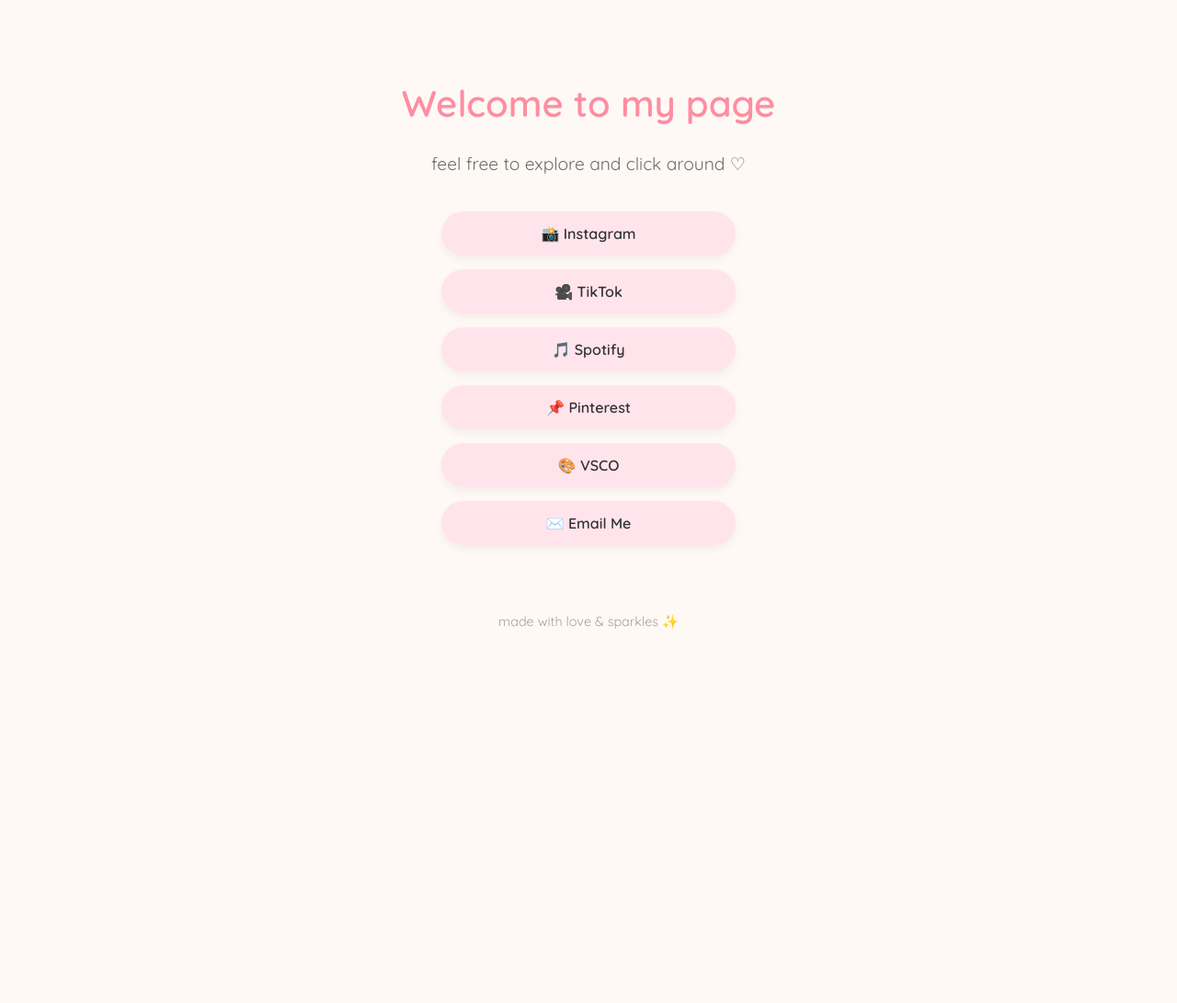
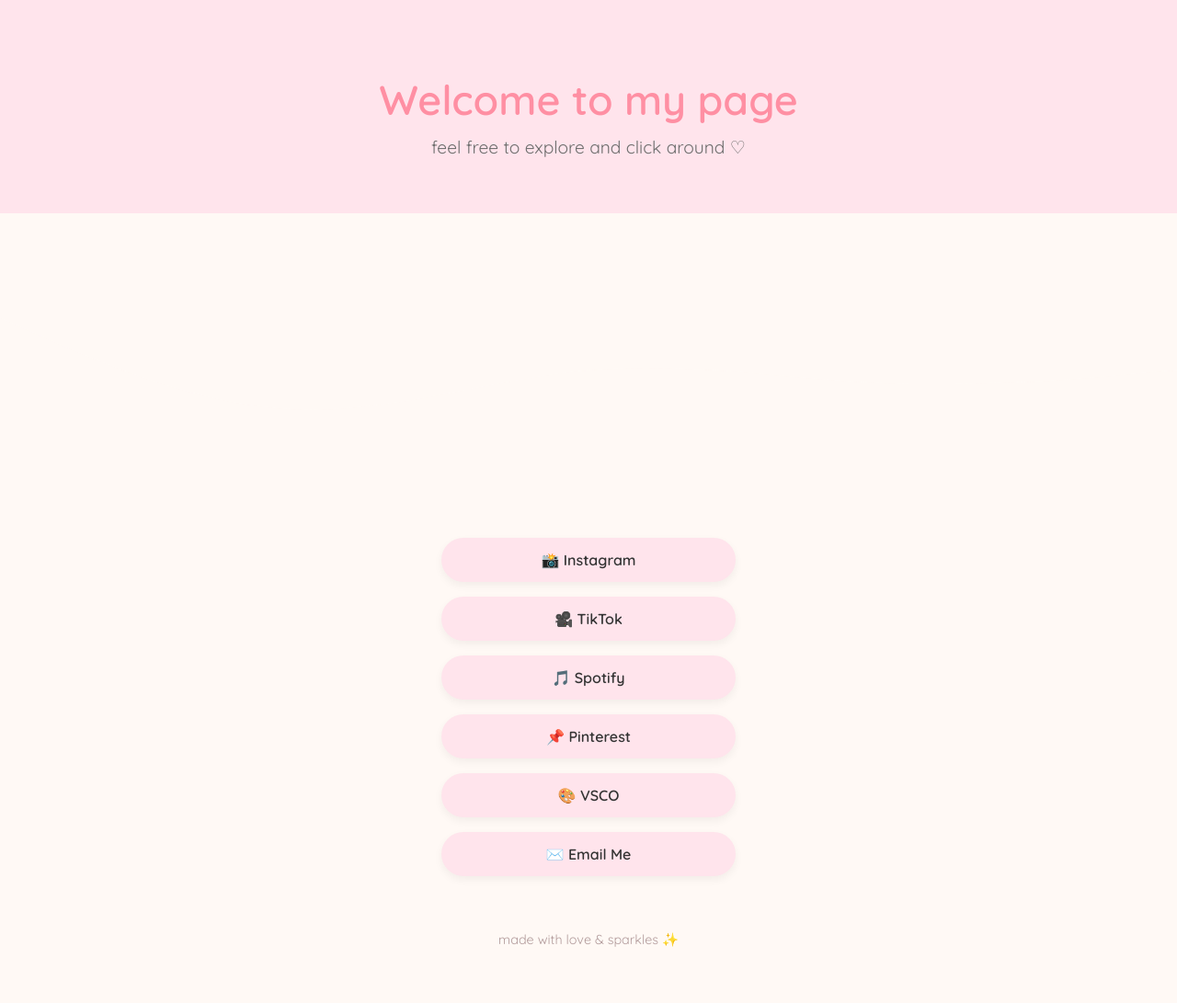
Before and after one commit to anelisrosario/aneisasunflower, a plain HTML site: page index.html in a window 1280 px wide. Shown: the whole page at 92% size. Before the commit the page ends 800 px from the top, so only its background shows below. Drawn offline with Linux system fonts and the light colour scheme.

Commit message:
add cozy landing page ✨l

```diff
--- a/index.html
+++ b/index.html
@@ -8,48 +8,65 @@
   <style>
     * {
       box-sizing: border-box;
+      margin: 0;
+      padding: 0;
     }
 
     body {
-      margin: 0;
-      padding: 0;
       font-family: 'Quicksand', sans-serif;
       background-color: #fff9f5;
       color: #333;
+      text-align: center;
+    }
+
+    header {
+      background-color: #ffe4ec;
+      padding: 80px 20px 60px;
+      position: relative;
+    }
+
+    header h1 {
+      font-size: 2.8rem;
+      color: #ff8fa3;
+      margin-bottom: 12px;
+    }
+
+    header p {
+      font-size: 1.2rem;
+      color: #6e6e6e;
+    }
+
+    .svg-divider {
+      position: relative;
+      top: 0;
+      width: 100%;
+      margin-bottom: -5px;
+    }
+
+    .content {
+      background-color: #fff9f5;
+      padding: 40px 20px 60px;
       display: flex;
       flex-direction: column;
       align-items: center;
-      padding: 60px 20px;
-    }
-
-    h1 {
-      font-size: 2.5rem;
-      color: #ff8da1;
-      margin-bottom: 10px;
-    }
-
-    .subtitle {
-      font-size: 1.2rem;
-      color: #6e6e6e;
-      margin-bottom: 40px;
     }
 
     .buttons {
       display: flex;
       flex-direction: column;
-      gap: 15px;
+      gap: 16px;
       width: 100%;
       max-width: 320px;
+      margin-top: 30px;
     }
 
     .btn {
       text-decoration: none;
       background-color: #ffe4ec;
       color: #333;
-      padding: 14px 20px;
+      padding: 14px 24px;
       border-radius: 999px;
       font-weight: 600;
-      text-align: center;
       font-size: 1rem;
       transition: all 0.3s ease;
       box-shadow: 0 4px 10px rgba(0, 0, 0, 0.05);
@@ -67,20 +84,33 @@
     }
 
     @media screen and (max-width: 480px) {
-      h1 {
+      header h1 {
         font-size: 2rem;
       }
 
-      .subtitle {
+      header p {
         font-size: 1rem;
       }
     }
   </style>
 </head>
 <body>
+
+  <header>
     <h1>Welcome to my page</h1>
-  <p class="subtitle">feel free to explore and click around ♡</p>
+    <p>feel free to explore and click around ♡</p>
+  </header>
 
+  <!-- Wavy Divider SVG from Canva -->
+  <div class="svg-divider">
+    <svg viewBox="0 0 1440 320" width="100%" height="100%" preserveAspectRatio="none">
+      <path fill="#fff9f5" fill-opacity="1"
+        d="M0,128L60,154.7C120,181,240,235,360,240C480,245,600,203,720,192C840,181,960,203,1080,208C1200,213,1320,203,1380,197.3L1440,192L1440,320L1380,320C1320,320,1200,320,1080,320C960,320,840,320,720,320C600,320,480,320,360,320C240,320,120,320,60,320L0,320Z">
+      </path>
+    </svg>
+  </div>
+
+  <section class="content">
     <div class="buttons">
       <a href="https://instagram.com/aneisasunflower" class="btn" target="_blank">📸 Instagram</a>
       <a href="https://tiktok.com/@aneisasunflower" class="btn" target="_blank">🎥 TikTok</a>
@@ -93,5 +123,7 @@
     <footer>
       <p>made with love & sparkles ✨</p>
     </footer>
+  </section>
+
 </body>
 </html>
```
Lines whose indentation alone changed are shown as unchanged.
